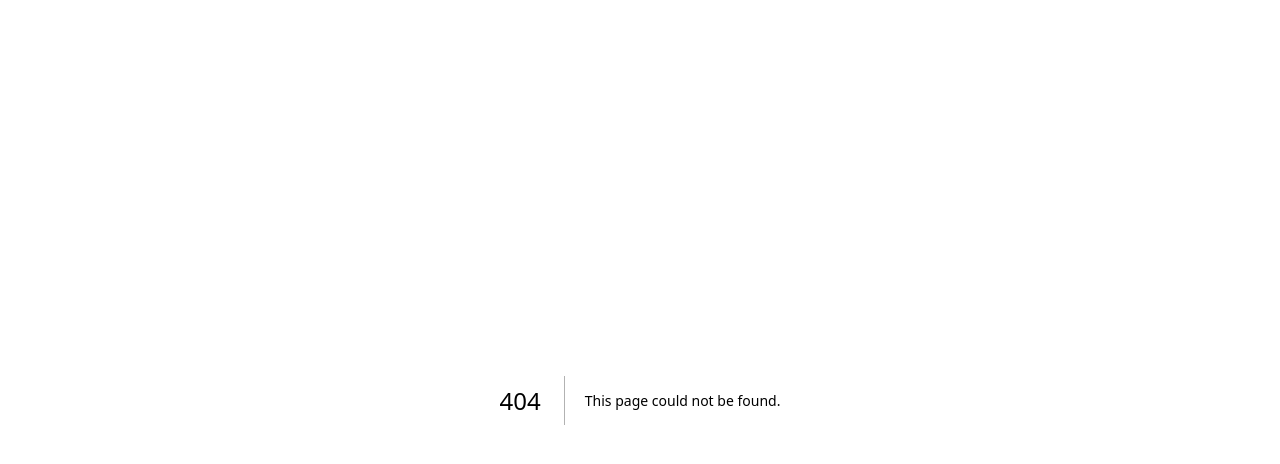
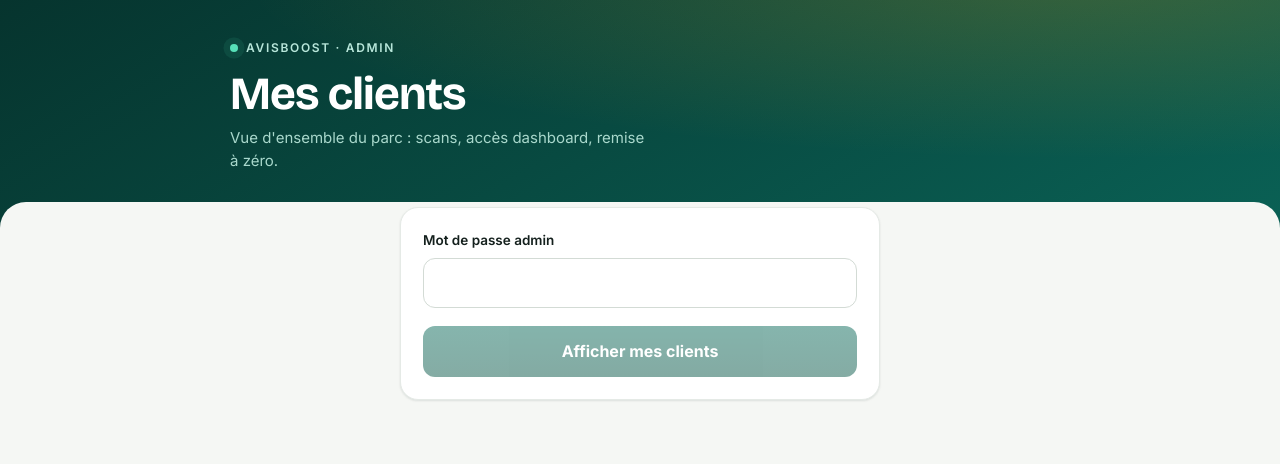
Before and after one commit to Malcolm1508/avisboost, a Next.js app: page /admin/clients in a window 1280 px wide. Before the commit this address had no page. Shown: the top 464 px of the page. Built offline with nearby package versions, Linux system fonts and the light colour scheme.

Commit message:
Implement AdminClients component for managing clients
This component manages admin clients, allowing for password input and fetching client data from the API. It also provides functionality to reset scans for individual clients.

```diff
--- /dev/null
+++ b/app/admin/clients/page.js
@@ -0,0 +1,125 @@
+"use client";
+import { useState } from "react";
+
+export default function AdminClients() {
+  const [password, setPassword] = useState("");
+  const [clients, setClients] = useState(null);
+  const [error, setError] = useState("");
+  const [loading, setLoading] = useState(false);
+  const [resettingId, setResettingId] = useState("");
+
+  async function load() {
+    setLoading(true); setError("");
+    try {
+      const res = await fetch("/api/admin/clients", {
+        method: "POST",
+        headers: { "Content-Type": "application/json" },
+        body: JSON.stringify({ password }),
+      });
+      const data = await res.json();
+      if (!res.ok) throw new Error(data.detail ? `${data.error} (${data.detail})` : (data.error || "Erreur"));
+      setClients(data.clients);
+    } catch (e) {
+      setError(e.message);
+      setClients(null);
+    } finally {
+      setLoading(false);
+    }
+  }
+
+  async function resetOne(id, name) {
+    if (!window.confirm(`Remettre à zéro les scans de « ${name} » ? Cette action est irréversible.`)) return;
+    setResettingId(id); setError("");
+    try {
+      const res = await fetch("/api/admin/reset-scans", {
+        method: "POST",
+        headers: { "Content-Type": "application/json" },
+        body: JSON.stringify({ password, client: id }),
+      });
+      const data = await res.json();
+      if (!res.ok) throw new Error(data.detail ? `${data.error} (${data.detail})` : (data.error || "Erreur"));
+      setClients((prev) => prev.map((c) => (c.id === id ? { ...c, taps: 0 } : c)));
+    } catch (e) {
+      setError(e.message);
+    } finally {
+      setResettingId("");
+    }
+  }
+
+  return (
+    <>
+      <div className="hero"><div className="hero-inner">
+        <div className="eyebrow"><span className="dot"></span>AvisBoost · Admin</div>
+        <h1 className="hero-title">Mes clients</h1>
+        <p className="hero-sub">Vue d'ensemble du parc : scans, accès dashboard, remise à zéro.</p>
+      </div></div>
+
+      <div className="container pull-up">
+        <div className="card reveal" style={{ maxWidth: 480, margin: clients ? "0 0 20px" : "0 auto" }}>
+          <div className="field">
+            <label className="label">Mot de passe admin</label>
+            <input
+              className="input"
+              type="password"
+              value={password}
+              onChange={(e) => setPassword(e.target.value)}
+              onKeyDown={(e) => { if (e.key === "Enter" && password) load(); }}
+            />
+          </div>
+          <button className="btn btn-primary btn-block" onClick={load} disabled={loading || !password}>
+            {loading ? "Chargement…" : clients ? "Rafraîchir la liste" : "Afficher mes clients"}
+          </button>
+          {error && <p className="err">{error}</p>}
+        </div>
+
+        {clients && (
+          <div className="card reveal">
+            <div className="card-head">
+              <h2 className="card-title">{clients.length} client{clients.length > 1 ? "s" : ""}</h2>
+            </div>
+
+            {clients.length === 0 ? (
+              <p className="footnote">Aucun client pour l'instant.</p>
+            ) : (
+              <div style={{ display: "flex", flexDirection: "column", gap: 10 }}>
+                {clients.map((c) => (
+                  <div
+                    key={c.id}
+                    className="hoverable"
+                    style={{
+                      display: "flex",
+                      alignItems: "center",
+                      justifyContent: "space-between",
+                      gap: 12,
+                      padding: "14px 16px",
+                      border: "1px solid var(--line)",
+                      borderRadius: 14,
+                      flexWrap: "wrap",
+                    }}
+                  >
+                    <div>
+                      <div style={{ fontWeight: 700 }}>{c.name}</div>
+                      <div className="footnote" style={{ margin: 0 }}>{c.id} · {c.taps} scan{c.taps > 1 ? "s" : ""}</div>
+                    </div>
+                    <div style={{ display: "flex", gap: 8, flexWrap: "wrap" }}>
+                      <a className="btn btn-ghost" href={`/${c.id}`} target="_blank" rel="noopener noreferrer">
+                        Ouvrir le dashboard
+                      </a>
+                      <button
+                        className="btn btn-ghost"
+                        onClick={() => resetOne(c.id, c.name)}
+                        disabled={resettingId === c.id}
+                      >
+                        {resettingId === c.id ? "…" : "Reset scans"}
+                      </button>
+                    </div>
+                  </div>
+                ))}
+              </div>
+            )}
+          </div>
+        )}
+      </div>
+    </>
+  );
+}
```
